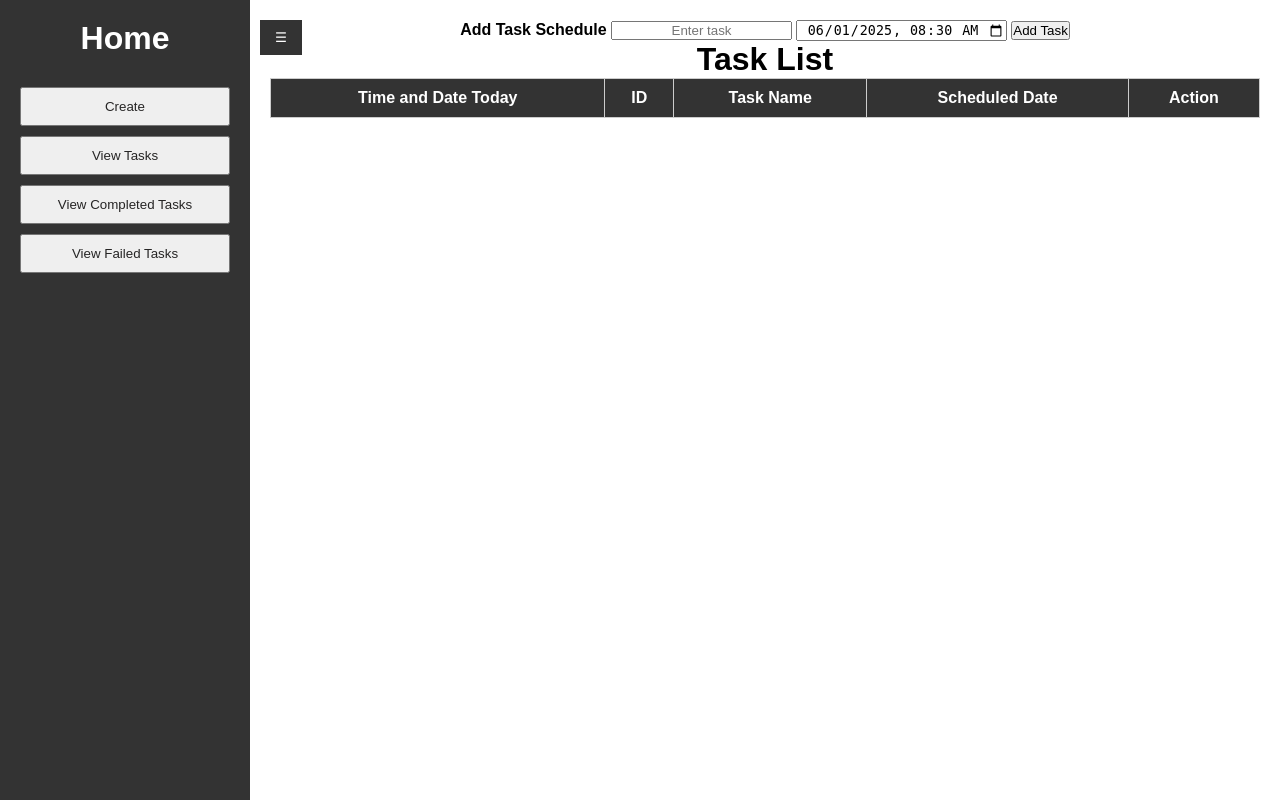
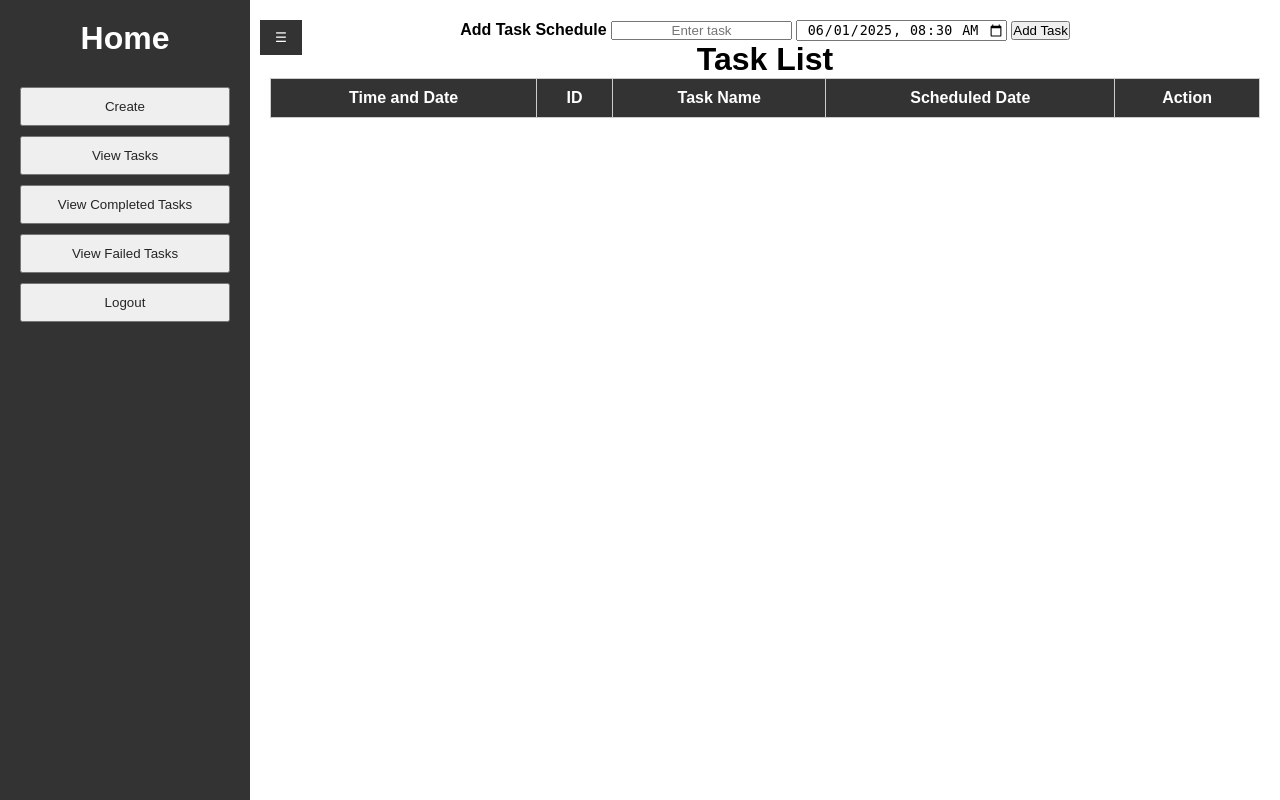
Before and after one commit to Josh011600/phpproj, a Flask app: page /dashboard in a window 1280 px wide. Run offline with Flask 3, Linux system fonts and the light colour scheme; lists and menus that the app fills with data are empty.

Commit message:
adjustments to design

```diff
--- a/templates/dashboard.html
+++ b/templates/dashboard.html
@@ -5,7 +5,7 @@
     <meta name="viewport" content="width=device-width, initial-scale=1.0">
     <title>Task Scheduler</title>
     <link rel="stylesheet" href="{{ url_for('static', filename='css/styles2.css') }}">
-    <script src="{{ url_for('static', filename='js/script1.js') }}"></script>
+    <script src="{{ url_for('static', filename='js/testscript.js') }}"></script>
     <style>
 
     </style>
@@ -20,6 +20,7 @@
             <li><button onclick="toggleContent('about')">View Tasks</button></li>
             <li><button onclick="toggleContent('completedTasks')">View Completed Tasks</button></li>
             <li><button onclick="toggleContent('failedTasks')">View Failed Tasks</button></li>
+            <li><button onclick="toggleContent('Logout')">Logout</button></li>
         </ul>
     </nav>
 
@@ -36,7 +37,7 @@
             <table id="taskTable">
                 <thead>
                     <tr>
-                        <th>Time and Date Today</th>
+                        <th>Time and Date</th>
                         <th>ID</th>
                         <th>Task Name</th>
                         <th>Scheduled Date</th>
```
Also changed, not shown: static/js/testscript.js (renamed from static/js/script1.js), templates/view.html (added).
